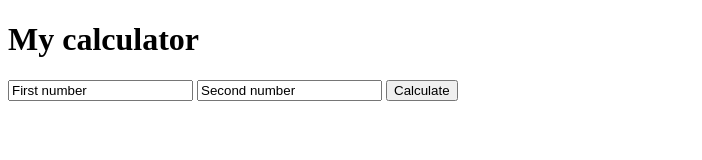
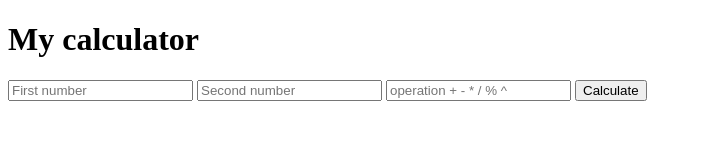
Before and after one commit to hahmatovic1/express-calculator, a website: page index.html in a window 1280 px wide. Shown: the whole page, without its empty margins (0-702 px from the left). Drawn offline with Linux system fonts and the light colour scheme.

Commit message:
feat: Add operator input field

```diff
--- a/index.html
+++ b/index.html
@@ -9,8 +9,9 @@
     <!-- we are sending the request to home route -->
     <form action="/" method="post">
       <!-- we will use the unique input names to identify the input -->
-      <input type="text" name="number1" value="First number">
-      <input type="text" name="number2" value="Second number">
+      <input type="text" name="number1" placeholder="First number">
+      <input type="text" name="number2" placeholder="Second number">
+      <input type="text" name="operator" placeholder="operation + - * / % ^">
       <button type="submit" name="submit">Calculate</button>
     </form>
   </body>
```
